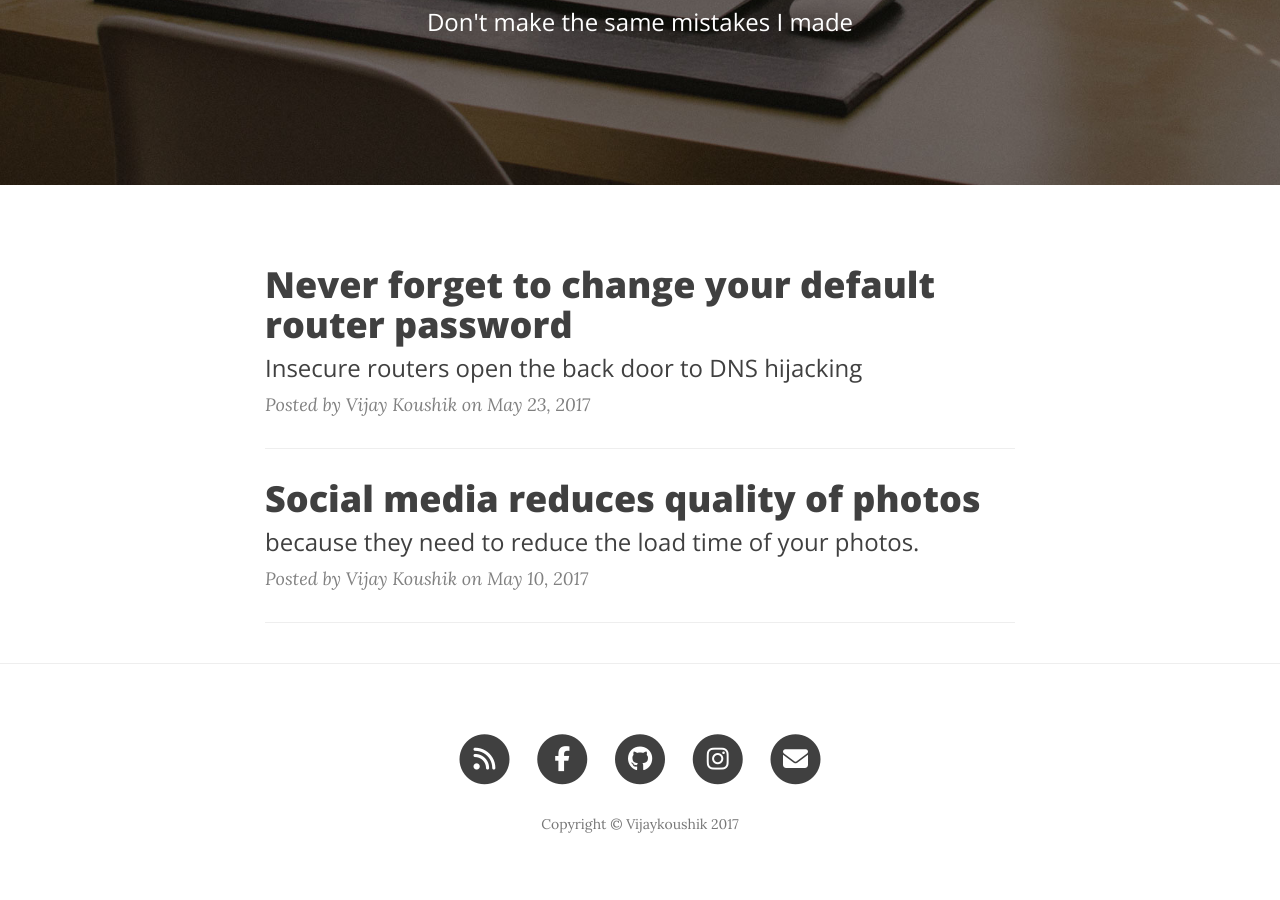
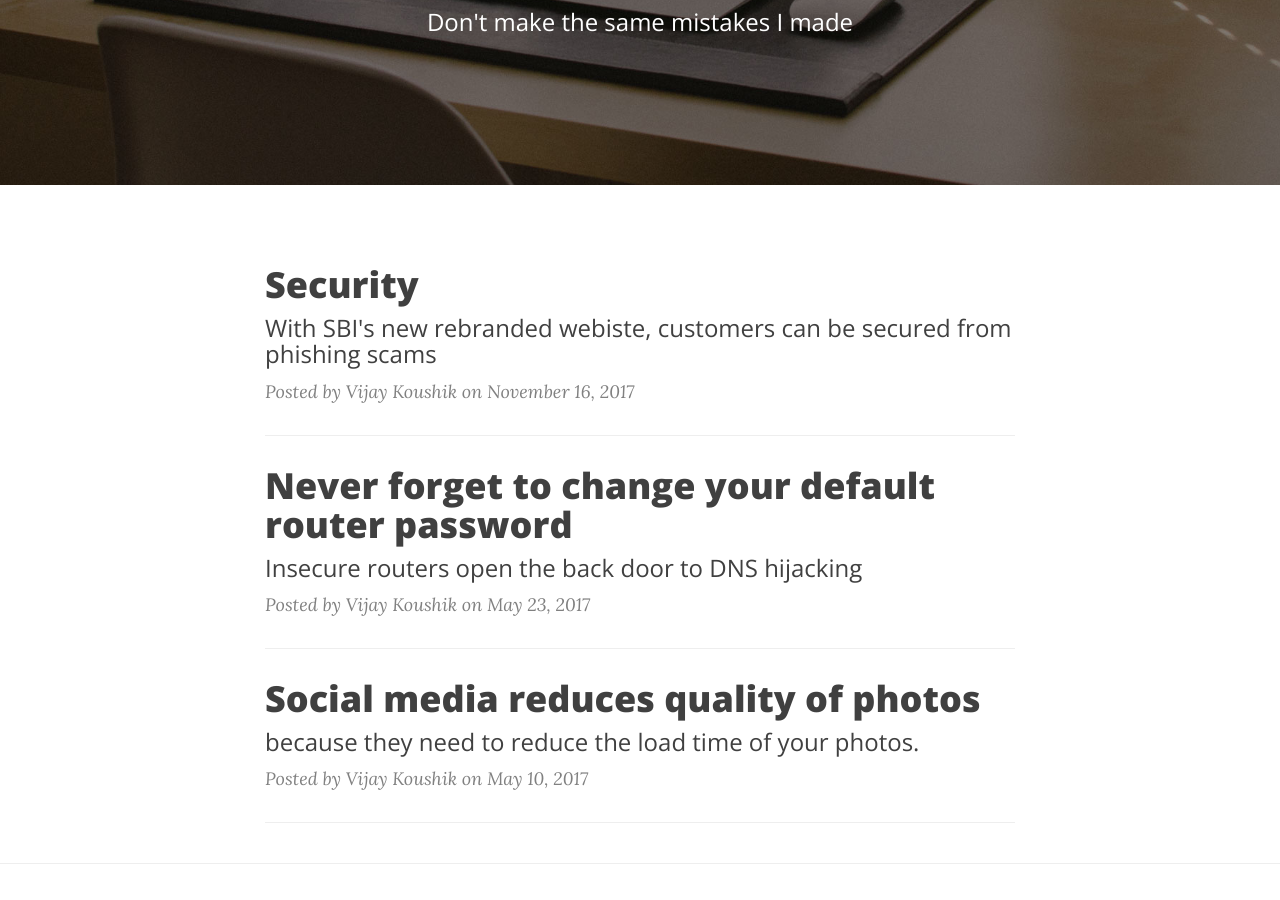
Before and after one commit to svijaykoushik/blog, a Jekyll site: the page built from index.html, in a window 1280 px wide and 900 px high, scrolled down 439 px. Built offline with Jekyll 4.4.1, drawn with Linux system fonts in a browser that asks for light colours; nearby versions of some CDN libraries; the list of posts is cut into pages by our own code; comment, search, counter and statistics services are not loaded.

Commit message:
published old written article

```diff
--- a/_posts/untitled.markdown
+++ b/_posts/2017-11-16-sbi-rebranded.markdown
@@ -3,12 +3,16 @@ layout:   		post
 title:    		"Security"
 subtitle: 		"With SBI's new rebranded webiste, customers can be secured from phishing scams"
 description:	"Leaving factory access credentials of routers unchanged can open the back door to DNS hijacking"
-date:			2017-05-23 20:39:00
+date:			2017-11-16 21:30:00
 author: 		"Vijay Koushik"
 keywords:   	"SBI, gTLD, generic Top Level Domain, phishing, svijaykoushik, blog, topic of interest"
 header-img: 	"img/post-header-bank-phising.jpg"
 og_type: 		"article"
 ---
+<div class="alert alert-info">
+  <strong>Note to Readers</strong> This article was written as early as May 2017. I couldn't find time to publish it early. Please keep in mind that this is based on an event that occured on 20 Feb 2017.
+</div>
+
 <p>Though we cursed it's changes in policies relating to savings banks account, India's biggest public sector bank State Bank Of India has given its website a new avatar to protect its customers from phishing scams.<br/>Yes, I'm talking about the recent news about <abbr title="State Bank of India">SBI</abbr> rebranding its website with its own highest domain protocol known as the generic Top Level Domain (gTLD) to <code>https://www.bank.sbi</code> from <code>https://www.sbi.co.in</code>. <abbr title="State Bank of India">SBI</abbr> is the first banking company to have its own <abbr title="generic Top Level Domain">gTLD</abbr>.</p>
 
 <p>What is a <abbr title="generic Top Level Domain">gTLD</abbr>? and What does it have to do with protection against phishing? Well, a gTLD is the last label of a fully qualified domain name. A fully qualified domain name is the complete address of a website like <code>www.google.com</code> or <code>www.wikipedia.org</code>. The labels <q>.com</q> and <q>.org</q> are the top level domains. These top level domains are called generic for historic reasons to differentiate different domains that existed during the development of internet. But hold on a second! If they are called top level domains then why are they at the last? The reason is, the Domain Name System or <abbr title="Domain Name System">DNS</abbr> in short, the directory service responsible for identifying the correct website corresponding to a particular domain name organises the domain names from right to left in a hierarchical order. Thus the label in the far right goes in the top of the hierarchy and the label in the far left goes in the bottom of the hierarchy.</p>
```
